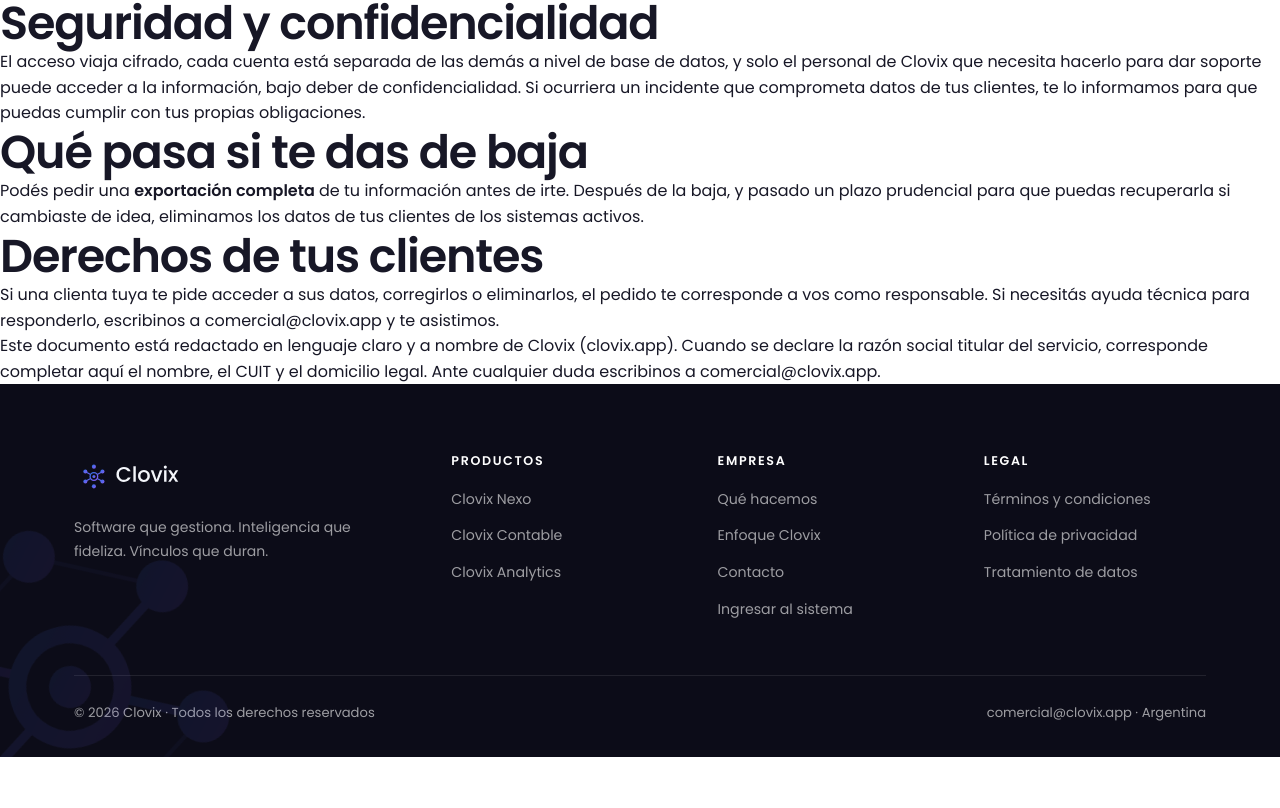
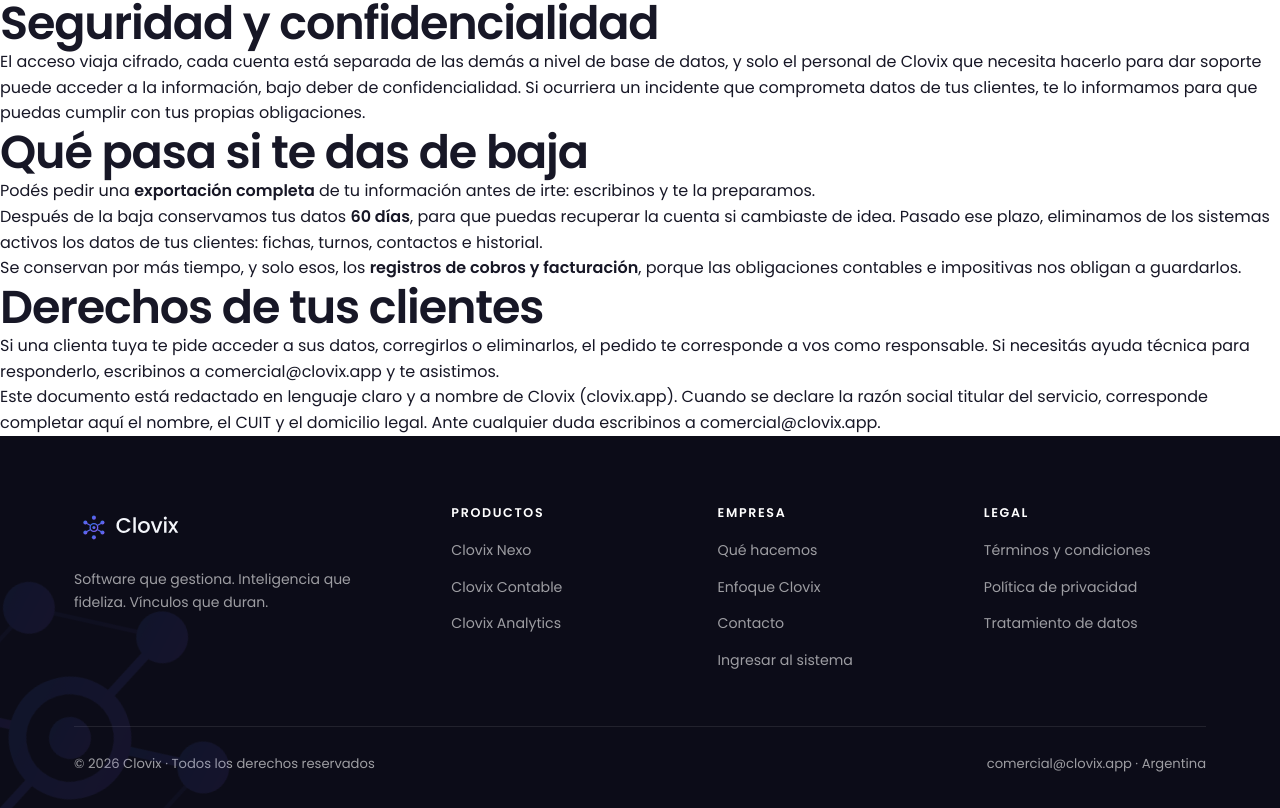
Before and after one commit to facubolatti/clovix-landing, a Next.js app: page /datos in a window 1280 px wide. Shown: the part 1226-2034 px from the top of the page. Before the commit the page ends 1983 px from the top, so only its background shows below. Built offline with nearby package versions, Linux system fonts and the light colour scheme.

Commit message:
P-74: el plazo de borrado son 60 dias, y se dice que se borra y que se conserva

```diff
--- a/app/datos/page.tsx
+++ b/app/datos/page.tsx
@@ -130,9 +130,18 @@
         <h2>Qué pasa si te das de baja</h2>
         <p>
           Podés pedir una <strong>exportación completa</strong> de tu información
-          antes de irte. Después de la baja, y pasado un plazo prudencial para que
-          puedas recuperarla si cambiaste de idea, eliminamos los datos de tus
-          clientes de los sistemas activos.
+          antes de irte: escribinos y te la preparamos.
+        </p>
+        <p>
+          Después de la baja conservamos tus datos <strong>60 días</strong>, para
+          que puedas recuperar la cuenta si cambiaste de idea. Pasado ese plazo,
+          eliminamos de los sistemas activos los datos de tus clientes: fichas,
+          turnos, contactos e historial.
+        </p>
+        <p>
+          Se conservan por más tiempo, y solo esos, los{' '}
+          <strong>registros de cobros y facturación</strong>, porque las
+          obligaciones contables e impositivas nos obligan a guardarlos.
         </p>
 
         <h2>Derechos de tus clientes</h2>
```
